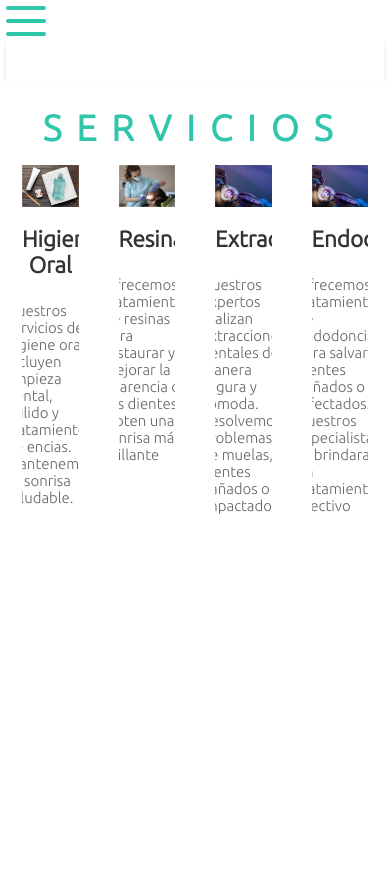
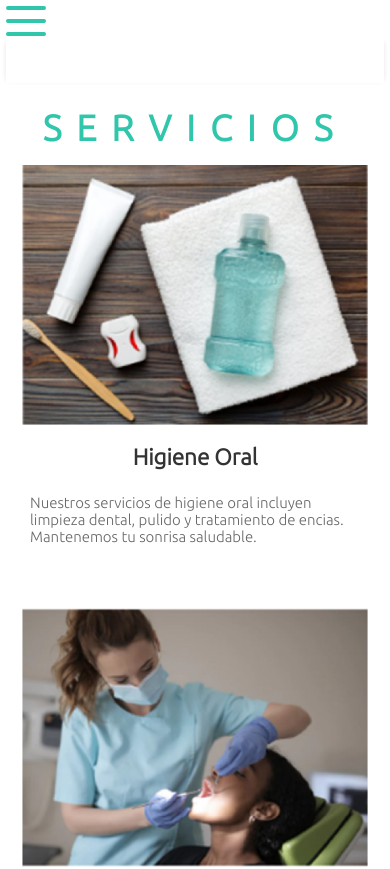
Before and after one commit to adferatuz/Dentigrin, a React (Vite) app in the folder dentigrin/: page /servicios in a window 390 px wide. Shown: the top 869 px of the page. Built offline with nearby package versions, Linux system fonts and the light colour scheme.

Commit message:
Actualizado el archivo servicios.jsx con su respectivo styles.css para que sea responsive

```diff
--- a/dentigrin/src/App.jsx
+++ b/dentigrin/src/App.jsx
@@ -12,8 +12,8 @@ function App() {
         <Navbar/>
         <Layout>
           <Enrutamiento/>
+          <Footer/>
         </Layout>
-        <Footer/>
     </>
 
   )
--- a/dentigrin/src/components/layout/style.css
+++ b/dentigrin/src/components/layout/style.css
@@ -1,13 +1,6 @@
 .layout {
-    height: 100vh;
+    height: auto;
     width: 100%;
     padding: 6px 0px;
     box-sizing: border-box;
   }
-
-
-@media (max-width: 768px) {
-  .layout {
-      grid-template-rows: auto;
-  }
-}
--- a/dentigrin/src/globalstyles/globalStyles.css
+++ b/dentigrin/src/globalstyles/globalStyles.css
@@ -1,5 +1,5 @@
 html, body {
-    height: 100%;
+    height: auto;
     margin: 0;
     padding: 3px;
     box-sizing: border-box;
--- a/dentigrin/src/utils/informationCards.js
+++ b/dentigrin/src/utils/informationCards.js
@@ -1,7 +1,7 @@
 import imgService1 from '../assets/images/Imagen-1-Servicio.jpeg'
 import imgService2 from '../assets/images/Imagen-2-Servicios.jpeg'
 import imgService3 from '../assets/images/Imagen-3-Servicios.jpeg'
-import imgService4 from '../assets/images/endodoncia.jpg'
+import imgService4 from '../assets/images/endodoncia.jpeg'
 
 export const informationCard =[
     {
@@ -23,7 +23,7 @@ export const informationCard =[
         'description':'Nuestros expertos realizan extracciones dentales de manera segura y cómoda. Resolvemos problemas de muelas, dientes dañados o impactados.'
     },
     {
-        'src' : imgService3,
+        'src' : imgService4,
         'alt' : 'Doctora extrayendo un diente',
         'title' : 'Endodoncia',
         'description':'Ofrecemos tratamientos de endodoncia para salvar dientes dañados o infectados. Nuestros especialistas te brindaran un tratamiento efectivo'
--- a/dentigrin/src/views/login/login.jsx
+++ b/dentigrin/src/views/login/login.jsx
@@ -1,9 +1,7 @@
-
-
 export default function Login(props) {
     return(
         <div>
-            <h2>Pagina de login</h2>
+           <h2>Pagina Login</h2>
         </div>
     )
 }
--- a/dentigrin/src/views/servicios/styles.css
+++ b/dentigrin/src/views/servicios/styles.css
@@ -1,7 +1,7 @@
 .list--cards{
     display: grid;
     grid-template-rows: repeat(1, 1fr);
-    grid-template-columns: repeat(4, 1fr);
+    grid-template-columns: repeat(auto-fit, minmax(300px, 1fr));
     gap: 8px;
 }
 
```
Also changed, not shown: dentigrin/src/assets/images/endodoncia.jpeg (added), 1 other file (tests, documents, lock files or other folders).
